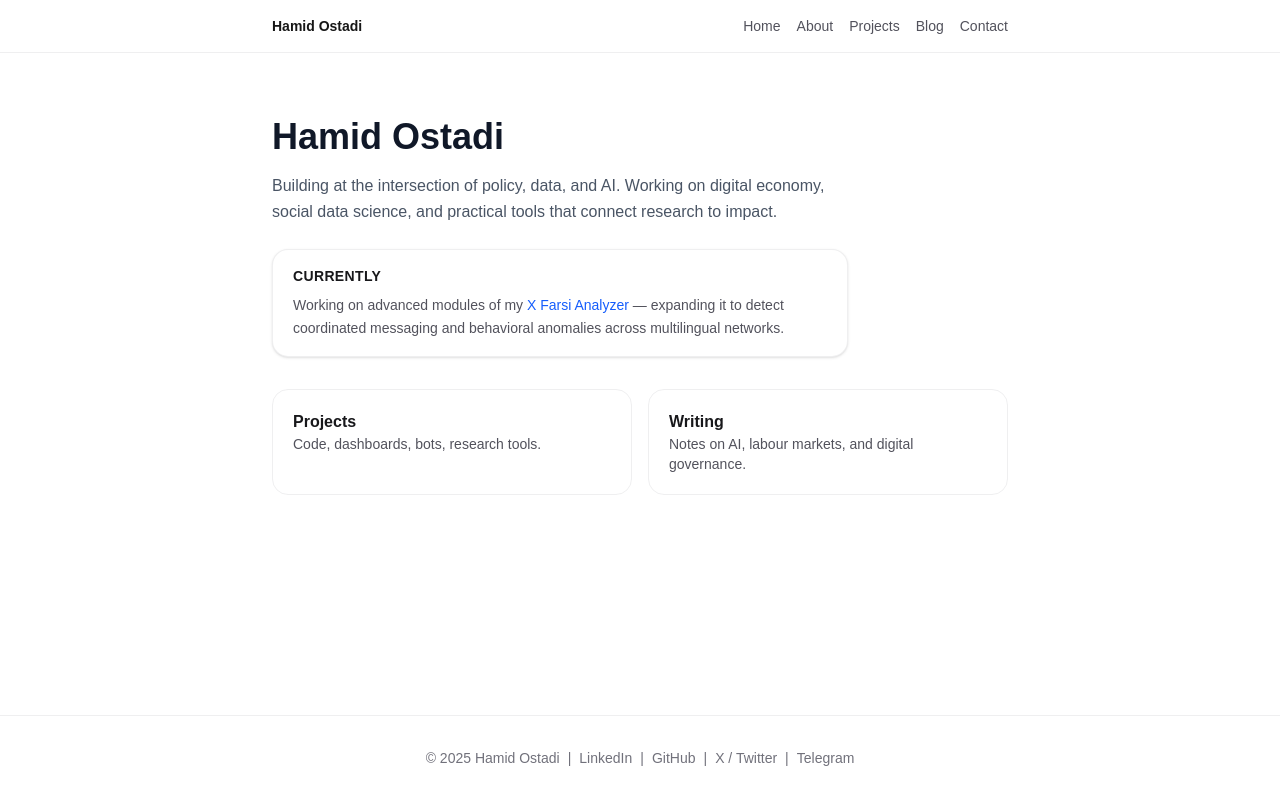
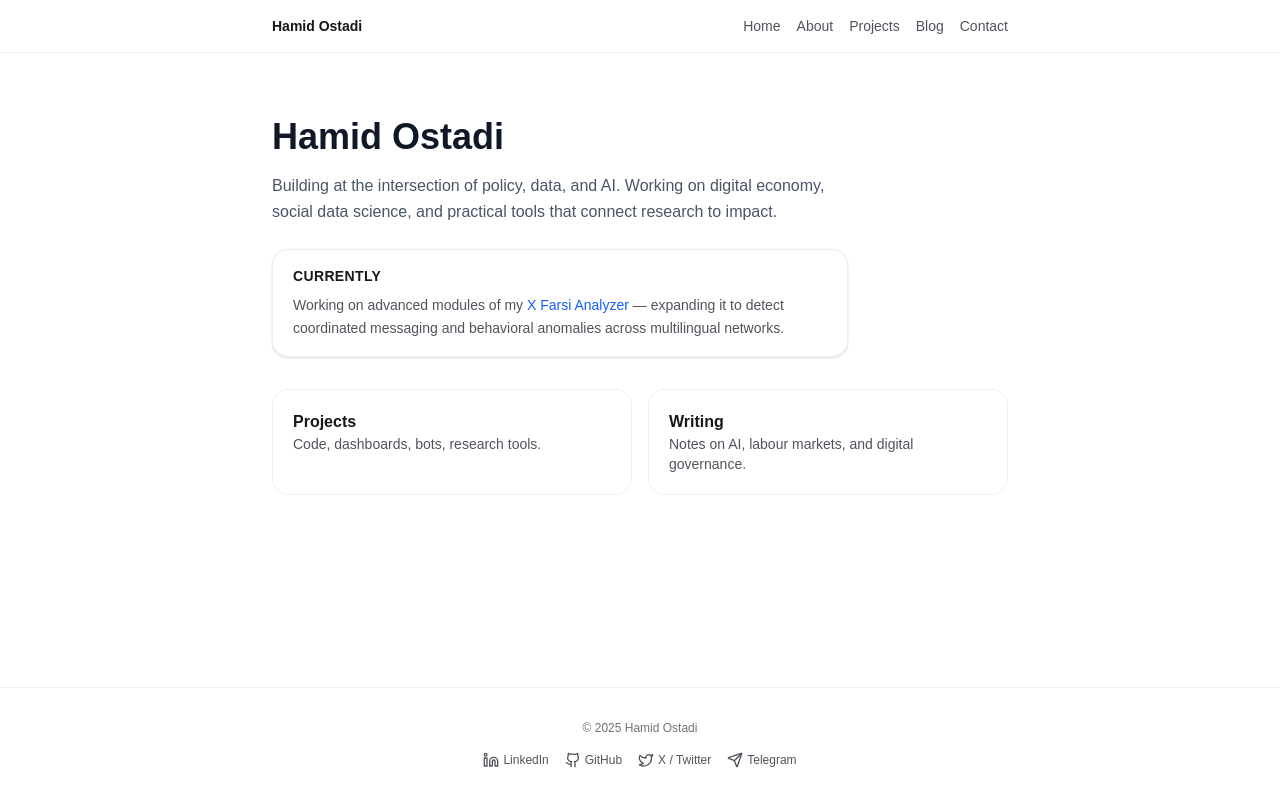
Before and after one commit to HamidOstadi/personal-site, a Next.js app: page / in a window 1280 px wide. Built offline with nearby package versions, Linux system fonts and the light colour scheme.

Commit message:
Add social icons footer (lucide-react)

```diff
--- a/src/app/layout.tsx
+++ b/src/app/layout.tsx
@@ -1,4 +1,5 @@
 import "./globals.css";
+import { Github, Linkedin, Twitter, Send } from "lucide-react";
 
 export const metadata = {
   title: "Hamid Ostadi — Policy, Data & AI",
@@ -65,46 +66,61 @@ export default function RootLayout({
 
         {/* FOOTER */}
         <footer className="w-full border-t border-zinc-200/60 dark:border-zinc-800/60 py-8 text-sm text-zinc-500 dark:text-zinc-600">
-  <div className="flex flex-wrap items-center justify-center gap-2">
-    <span>© 2025 Hamid Ostadi</span>
-    <span>|</span>
+  <div className="flex flex-col items-center gap-4 px-4 text-center">
+    {/* Top row: name and year */}
+    <div className="text-xs text-zinc-500 dark:text-zinc-600">
+      © 2025 Hamid Ostadi
+    </div>
+
+    {/* Social row */}
+    <div className="flex flex-wrap items-center justify-center gap-4 text-zinc-600 dark:text-zinc-400">
+      {/* LinkedIn */}
       <a
         href="https://www.linkedin.com/in/hamidostadi/"
         target="_blank"
         rel="noopener noreferrer"
-      className="hover:text-zinc-900 dark:hover:text-zinc-100 transition-colors"
+        className="flex items-center gap-1 hover:text-zinc-900 dark:hover:text-zinc-100 transition-colors"
       >
-      LinkedIn
+        <Linkedin className="h-4 w-4" />
+        <span className="text-xs font-medium">LinkedIn</span>
       </a>
-    <span>|</span>
+
+      {/* GitHub */}
       <a
         href="https://github.com/hamidostadi"
         target="_blank"
         rel="noopener noreferrer"
-      className="hover:text-zinc-900 dark:hover:text-zinc-100 transition-colors"
+        className="flex items-center gap-1 hover:text-zinc-900 dark:hover:text-zinc-100 transition-colors"
       >
-      GitHub
+        <Github className="h-4 w-4" />
+        <span className="text-xs font-medium">GitHub</span>
       </a>
-    <span>|</span>
+
+      {/* X / Twitter */}
       <a
         href="https://twitter.com/hamidostadi"
         target="_blank"
         rel="noopener noreferrer"
-      className="hover:text-zinc-900 dark:hover:text-zinc-100 transition-colors"
+        className="flex items-center gap-1 hover:text-zinc-900 dark:hover:text-zinc-100 transition-colors"
       >
-      X / Twitter
+        <Twitter className="h-4 w-4" />
+        <span className="text-xs font-medium">X / Twitter</span>
       </a>
-    <span>|</span>
+
+      {/* Telegram */}
       <a
         href="https://t.me/hamidostadi"
         target="_blank"
         rel="noopener noreferrer"
-      className="hover:text-zinc-900 dark:hover:text-zinc-100 transition-colors"
+        className="flex items-center gap-1 hover:text-zinc-900 dark:hover:text-zinc-100 transition-colors"
       >
-      Telegram
+        <Send className="h-4 w-4" />
+        <span className="text-xs font-medium">Telegram</span>
       </a>
     </div>
+  </div>
 </footer>
+
       </body>
     </html>
   );
```
Also changed, not shown: package.json (+7 -6 lines), 1 other file (tests, documents, lock files or other folders). Lines whose indentation alone changed are shown as unchanged.
